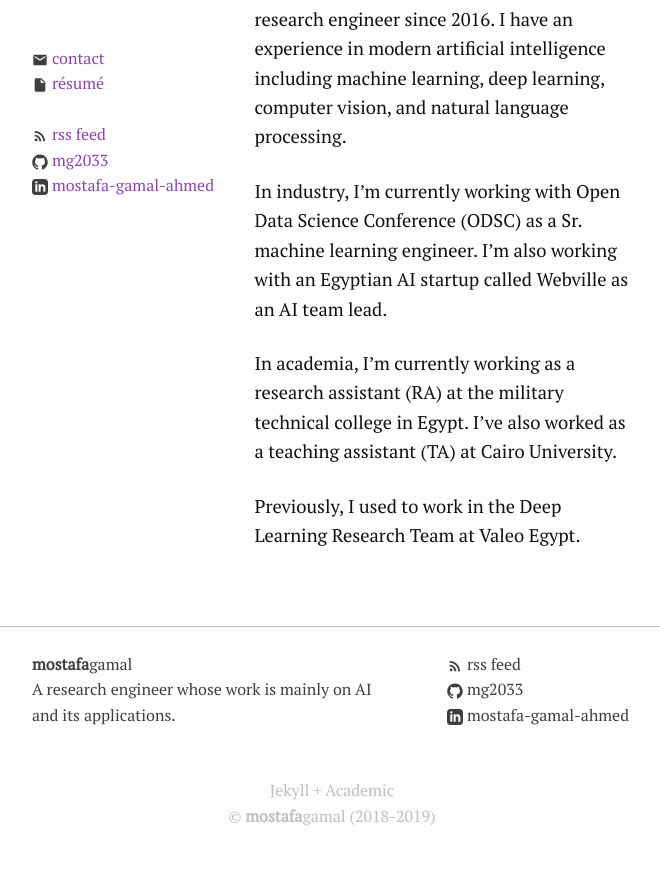
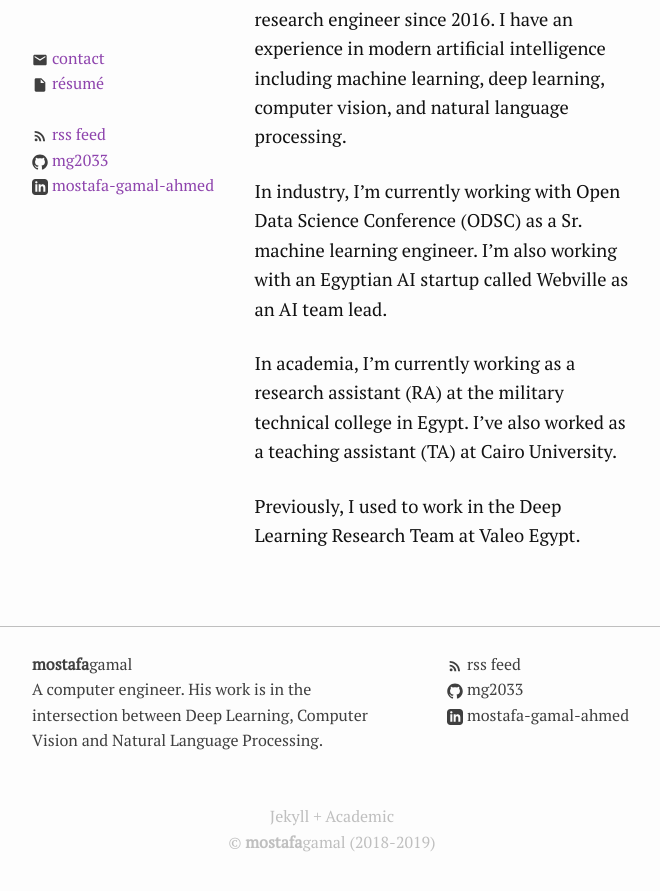
Before and after one commit to MG2033/mg2033.github.io, a Jekyll site: the page built from index.md, in a window 1280 px wide, cut to the strip 288-1193 px from the top of the page. Shown: the top 891 px of the strip, without its empty margins (308-968 px from the left). Built offline with Jekyll 4.4.1, drawn with Linux system fonts in a browser that asks for light colours.

Commit message:
Update _config.yml

```diff
--- a/_config.yml
+++ b/_config.yml
@@ -17,7 +17,7 @@ title: MG
 title_html: "<b>mostafa</b>gamal"
 email: mostafa.gamal8086@gmail.com
 description: >- # this means to ignore newlines until "baseurl:"
- A research engineer whose work is mainly on AI and its applications.
+ A computer engineer. His work is in the intersection between Deep Learning, Computer Vision and Natural Language Processing.
 baseurl: "" # the subpath of your site, e.g. /blog
 url: "" # the base hostname & protocol for your site, e.g. http://example.com
 curriculum:
```
